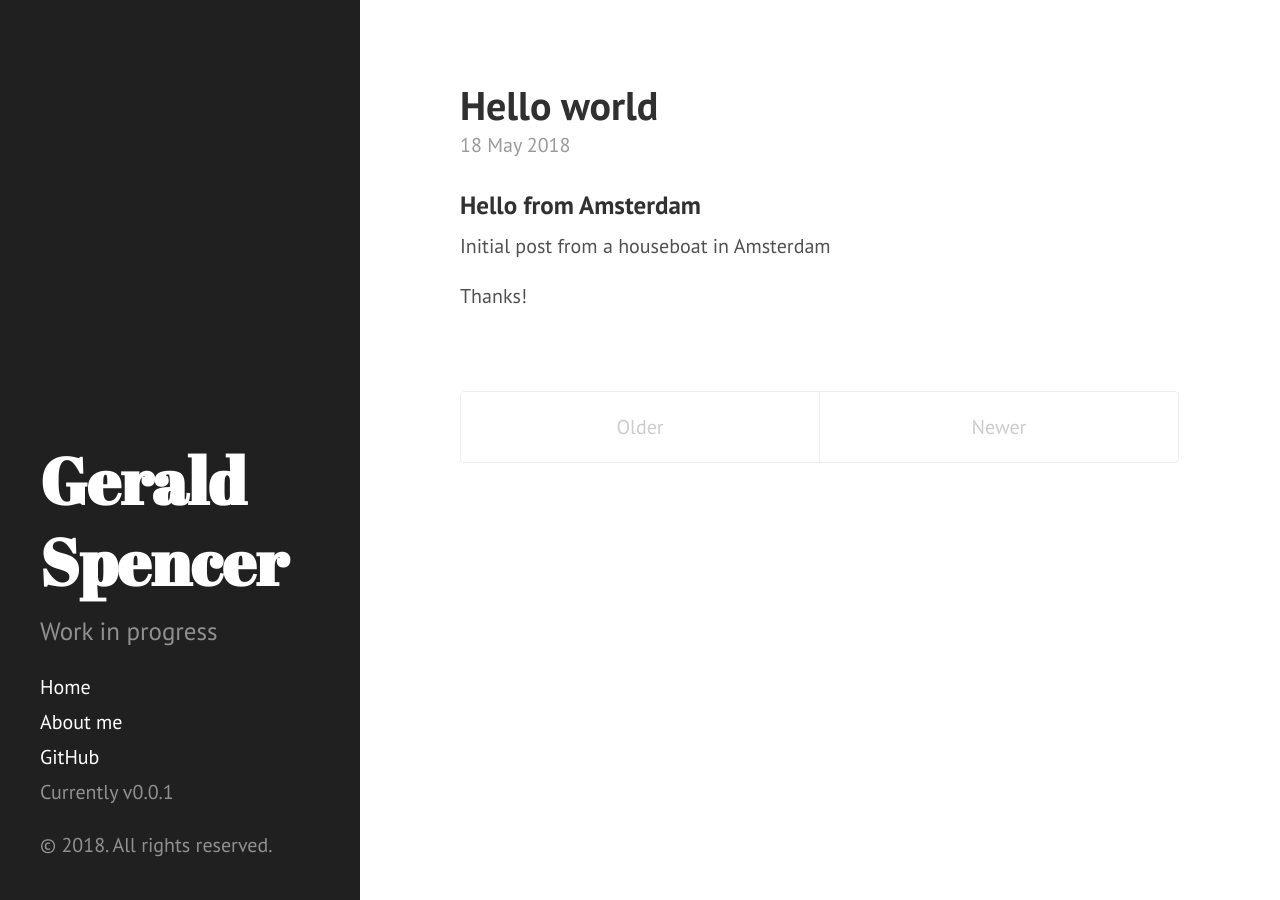
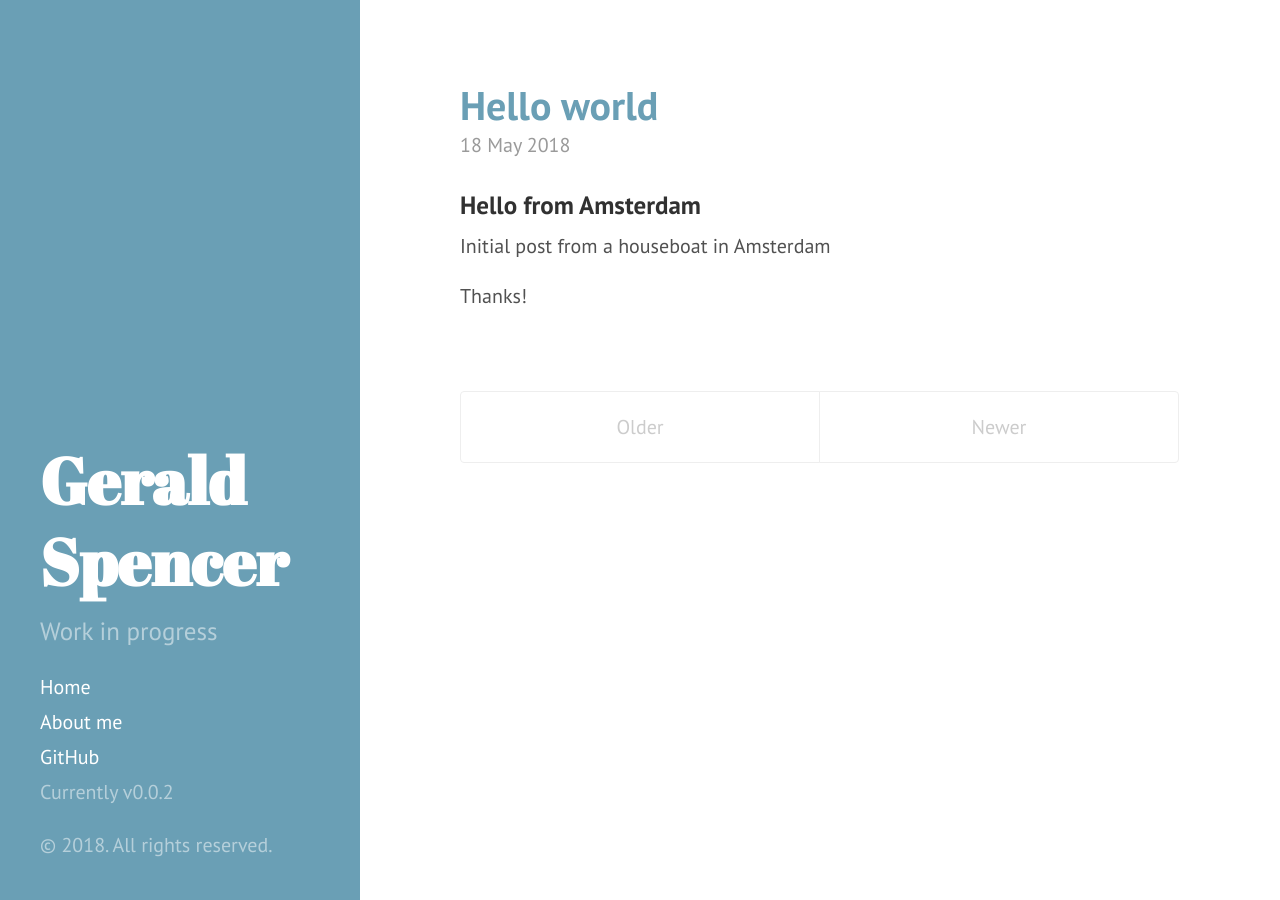
Before and after one commit to Geethree/geethree.github.io, a Jekyll site: the page built from index.html, in a window 1280 px wide. Built offline with Jekyll 4.4.1, drawn with Linux system fonts in a browser that asks for light colours; Markdown is read by kramdown in place of the engine named in the settings; the list of posts is cut into pages by our own code.

Commit message:
Add new favicon, bump version

```diff
--- a/_config.yml
+++ b/_config.yml
@@ -20,7 +20,7 @@ paginate:         5
 plugins: ['jekyll-paginate']
 
 # Custom vars
-version:          0.0.1
+version:          0.0.2
 
 github:
   repo:           https://github.com/Geethree
--- a/_layouts/default.html
+++ b/_layouts/default.html
@@ -3,7 +3,7 @@
 
   {% include head.html %}
 
-  <body>
+  <body class="theme-base-0d">
 
     {% include sidebar.html %}
 
```
Also changed, not shown: public/favicon.ico.
